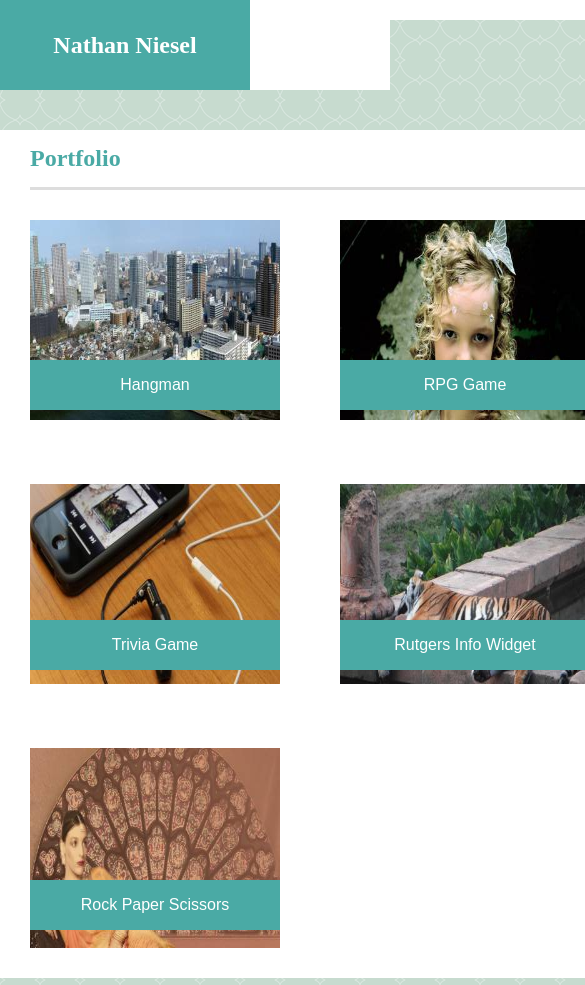
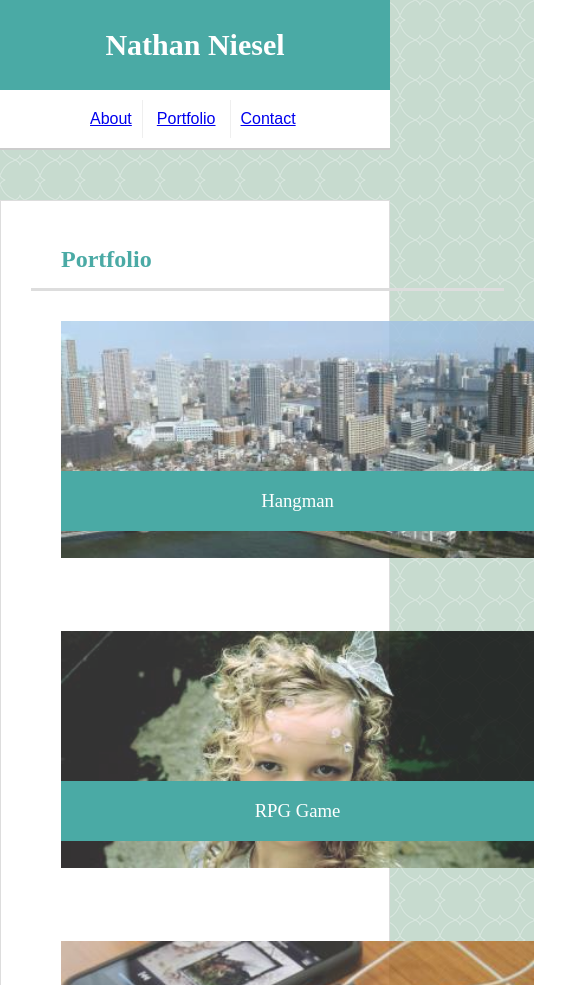
Before and after one commit to NateNi/Responsive-Portfolio, a plain HTML site: page portfolio.html in a window 390 px wide. Shown: the top 985 px of the page, 585 px wide, since content can reach past the window. Drawn offline with Linux system fonts and the light colour scheme.

Commit message:
Finalized files

```diff
--- a/assets/css/style.css
+++ b/assets/css/style.css
@@ -7,6 +7,21 @@
     border: 0;
     outline: 0;
     vertical-align: baseline;
+}
+
+#main-container {
+    padding-top: 20px;
+    min-height: calc(100vh - 70px);
+  }
+
+  .main-section {
+    float: left;
+    width: 100%;
+    max-width: 960px;
+    padding: 30px;
+    margin: 0 0 40px;
+    background: #fff;
+    border: 1px solid #ddd;
   }
 
 style {
@@ -24,29 +39,43 @@ body {
     width: 960px;
     margin-left: auto;
     margin-right: auto;
+
 }
 
-.header {
-    width: 960px;
-    margin-left: auto;
-    margin-right: auto;
+.top {
+    z-index: 99;
+    width: 100%;
+    margin: 0 0 30px;
+    overflow: auto;
+    color: #fff;
+    background: #fff;
+    border-bottom: 2px solid #ccc;
 }
+
+.container {
+    width: 100%;
+    max-width: 960px;
+    margin: 0 auto;
+    clear: both;
+}
+
+
 
 h1 h2 {
     font-family: 'Georgia', Times, 'Times New Roman', serif;
 }
 
 h1 {
-    position: absolute;
-    top: 0px;
-    background-color: #4aaaa5;
+    float: left;
     width: 250px;
     height: 90px;
+    font-size: 30px;
+    font-weight: 700;
+    line-height: 90px;
+    color: #fff;
     text-align: center;
-    color: white;
-    font-size: 24px;
-    font-weight: bold;
-    padding: 32px;
+    text-decoration: none;
+    background: #4aaaa5;
 }
 
 h2 {
@@ -61,14 +90,12 @@ ul {
 }
 
 .links {
-    position: absolute;
-    top: 0px;
-    right: 150px;
+    margin-top: 25px;
     float: right;
-    padding: 39px;
 }
 
 a {
+    display: inline-block;
     font-family: 'Arial', 'Helvetica Neue', Helvetica, sans-serif;
 }
 
@@ -101,10 +128,6 @@ p {
     border-bottom: 3px solid #dddddd;
 }
 
-.white-space {
-    background-color: #ffffff;
-    height: 90px;
-}
 
 .about {
     border-right: 1px solid #efefef;
@@ -132,7 +155,7 @@ p {
 }
 
 .footer-index {
-    bottom: 0px;
+    bottom: -100px;
 }
 
 /* PORTFOLIO.HTML CSS */
@@ -145,44 +168,36 @@ p {
     text-align: center;
 }
 
-.label-left {
-    position: absolute;
-    left: 30px;
+.projects {
+    position: relative;
+    float: left;
+    width: 274px;
+    margin: 20px 0 25px;
+    overflow: auto;
   }
 
-.label-right {
-    position: absolute;
-    left: 340px;
+  .projects:nth-child(even) {
+    margin-right: 40px;
   }
 
-.label-first-row {
-    position: absolute;
-    top: 230px;
+  .projects img {
+    width: 100%;
+    border: 0 none;
+    opacity: 0.8;
   }
 
-.label-second-row {
+  .projects h3 {
     position: absolute;
-    top: 490px;
-}
-
-.label-third-row {
-    position: absolute;
-    top: 750px;
-}
-
-.column-1 {
-    float: left;
-}
-
-.empty-image {
-    height: 230px;
-    margin: 30px;
-}
-
-.projects {
-    margin: 30px;
-    width: 250px;
-    height: 200px;
+    bottom: 20px;
+    width: 100%;
+    padding: 15px;
+    margin-bottom: 0;
+    font-weight: 300;
+    line-height: 30px;
+    color: #fff;
+    text-align: center;
+    background: #4aaaa5;
+    border-bottom: 0;
   }
 
 .footer-portfolio {
@@ -236,3 +251,164 @@ button {
     padding-top: 10px;
     padding-bottom: 10px;
 }
+
+@media screen and (max-width: 980px){
+    .content {
+        width: 650px;
+    }
+
+    .subheader-border {
+        width: 590px;
+    }
+
+    p {
+        width: 590px;
+    }
+
+    form {
+        width: 590px;
+    }
+
+    input {
+        width: 590px;
+    }
+
+    textarea {
+        width: 590px;
+    }
+
+    .footer-index {
+        bottom: -400px;
+    }
+}
+
+@media screen and (max-width: 768px){
+    .profile-pic {
+        float: left;
+        width: 259px;
+        height: 324px;
+    }
+    .content {
+        width: 565px;
+    }
+    p{
+        width: 565px;
+    }
+    .subheader-border {
+        width: 517px;
+    }
+
+    .footer-index {
+        bottom: -400px;
+    }
+
+    form {
+        width: 517px;
+    }
+
+    input {
+        width: 517px;
+    }
+
+    textarea {
+        width: 517px;
+    }
+
+    .projects {
+        margin: 20px;
+        width: 242px;
+        height: 193px;
+    }
+
+    h1 {
+        width: 220px;
+    }
+
+    .footer-portfolio {
+        bottom: -1000px;
+    }
+}
+
+@media screen and (max-width: 640px){
+
+
+    .profile-pic {
+        float: none;
+        width: 473px;
+        height: 591px;
+    }
+    .content {
+        width: 537px;
+        top: 0px;
+    }
+
+    p{
+        width: 537px;
+    }
+    .subheader-border {
+        width: 473px;
+    }
+
+    h1 {
+        width: 100%;
+    }
+
+    .footer-index {
+        bottom: -920px;
+    }
+
+    .footer-portfolio {
+        bottom: -2000px;
+    }
+
+    .projects {
+        margin: 30px;
+        width: 473px;
+        height: 378px;
+    }
+
+    .label {
+        width: 473px;
+        padding-top: 20px;
+        padding-bottom: 20px;
+    }
+
+    form {
+        width: 473px;
+    }
+
+    input {
+        width: 473px;
+    }
+
+    textarea {
+        width: 473px;
+    }
+
+    .links {
+        float:none;
+        width: 100%;
+        margin-left: auto;
+        margin-right: auto;
+        margin-top: 0px;
+    }
+
+    .links-box {
+        margin-left: auto;
+        margin-right: auto;
+        width: 250px;
+    }
+
+    .top {
+        position: static;
+    }
+
+    .projects h3 {
+        bottom: 40px;
+    }
+
+    .projects {
+        height: 250px;
+    }
+
+}
--- a/portfolio.html
+++ b/portfolio.html
@@ -7,53 +7,50 @@
     <body>
 
 
+        <div class="top">
+            <div class = "container">
+                <h1>Nathan Niesel</h1>
                 <div class="links">
+                    <div class="links-box">
                         <a class="about" href="index.html">About</a>
                         <a href="portfolio.html">Portfolio</a>
                         <a class="contact" href="contact.html">Contact</a>
                     </div>
-        <div class=white-space>
-            <p></p>
                 </div>
-        <div class=header>
-            <h1>Nathan Niesel</h1>
+            </div>
         </div>
 
-        <div class=content>
+        <div id="main-container" class="container">
+            <section class="main-section">
             <h2>Portfolio</h2>
             <div class=subheader-border></div>
-            <ul class="rows">
-                <li class="column-1">
-                    <ul>
-                        <li><img class="projects" src="assets/images/hangman.jpg" alt="Hangman"></li>
-                        <li><img class="projects" src="assets/images/trivia.jpg" alt="Trivia"></li>
-                        <li><img class="projects" src="assets/images/rock-paper-scissors.jpg" alt="Rock-Paper-Scissors"></li>
-                    </ul>
-                </li>
-                <li class="column">
-                    <ul>
-                        <li><img class="projects" src="assets/images/role-playing.jpg" alt="Role Playing"></li>
-                        <li><img class="projects" src="assets/images/widget.jpg" alt="Widget"></li>
-                        <li class="empty-image"></li>
-                    </ul>
-                </li>
-            </ul>
 
-            <ul class="rows">
-                <li class="column-1">
-                    <ul>
-                        <li><p class="label label-first-row label-left">Hangman</p></li>
-                        <li><p class="label label-second-row label-left">Trivia Game</p></li>
-                        <li><p class="label label-third-row label-left">Rock Paper Scissors</p></li>
-                    </ul>
-                </li>
-                <li class="column">
-                    <ul>
-                        <li><p class="label label-first-row label-right">RPG Game</p></li>
-                        <li><p class="label label-second-row label-right">Rutgers Info Widget</p></li>
-                    </ul>
-                </li>
-            </ul>
+            <div class="projects">
+                <img src="assets/images/Hangman.jpg" alt="Hangman">
+
+                <h3 class="label">Hangman</h3>
+              </div>
+              <div class="projects">
+                <img src="assets/images/role-playing.jpg" alt="RPG Game">
+
+                <h3 class="label">RPG Game</h3>
+              </div>
+              <div class="projects">
+                <img src="assets/images/trivia.jpg" alt="Trivia Game">
+
+                <h3 class="label">Trivia Game</h3>
+              </div>
+              <div class="projects">
+                <img src="assets/images/widget.jpg" alt="Rutgers Info Widget">
+
+                <h3 class="label">Rutgers Info Widget</h3>
+              </div>
+              <div class="projects">
+                <img src="assets/images/rock-paper-scissors.jpg" alt="Rock Paper Scissors">
+
+                <h3 class="label">Rock Paper Scissors</h3>
+              </div>
+            </section>
 
         </div>
         <p class="footer footer-portfolio">Copyright &copy;</p>
```
Also changed, not shown: contact.html (+6 -4 lines), index.html (+12 -10 lines). Lines whose indentation alone changed are shown as unchanged.
